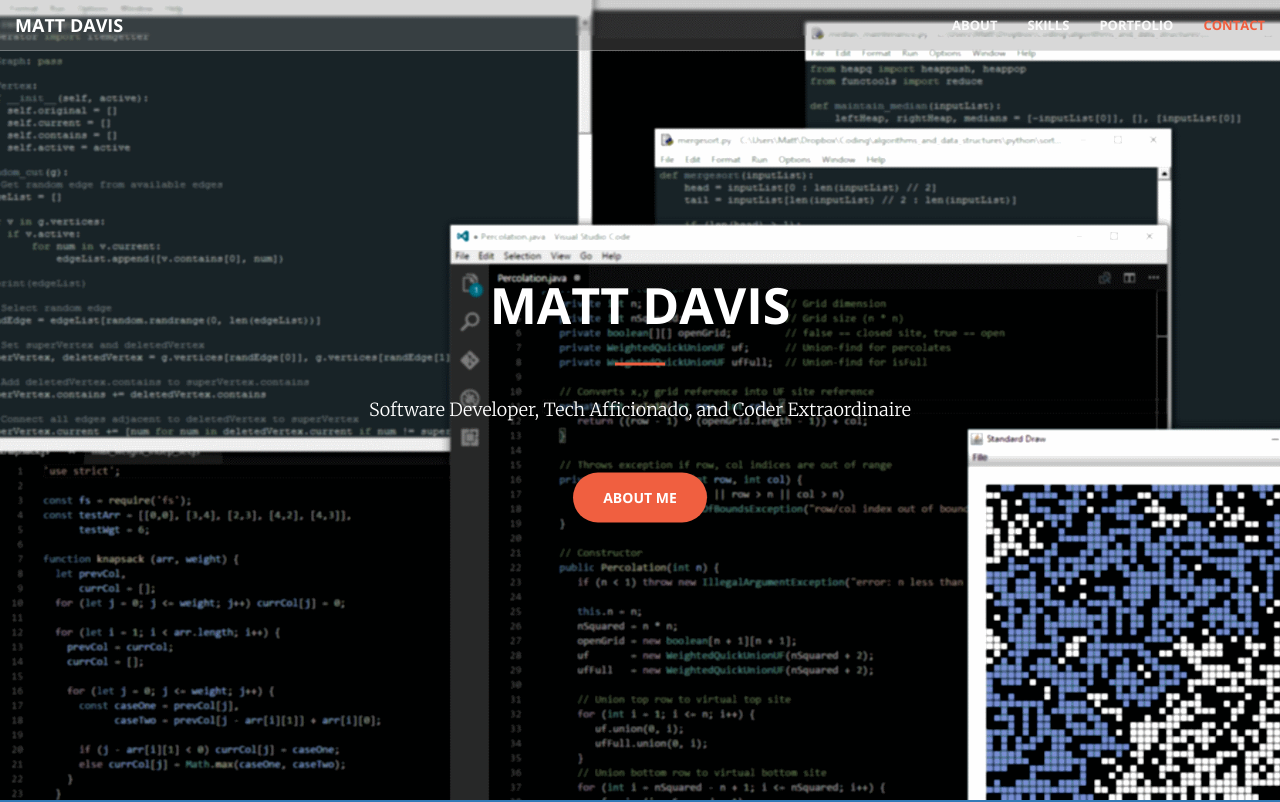
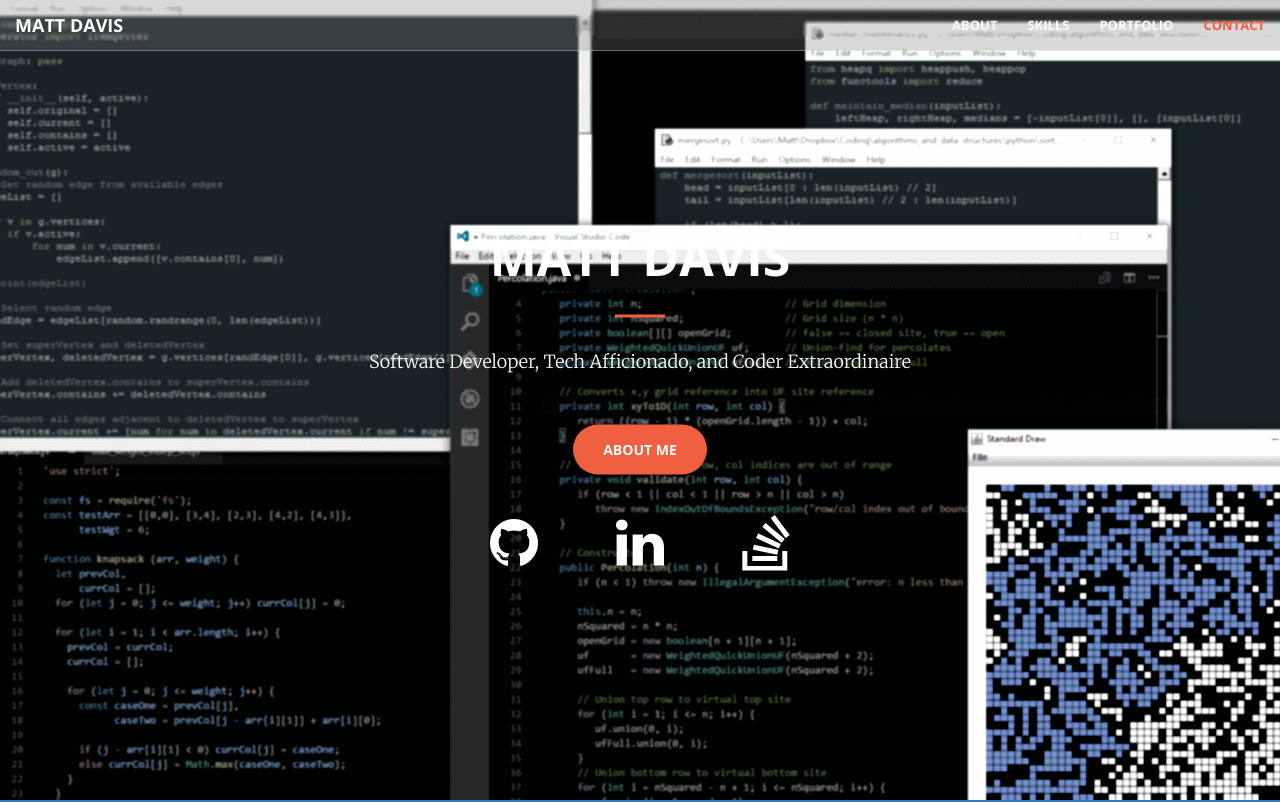
Before and after one commit to mattsplats/mattsplats.github.io, a website: page index.html in a window 1280 px wide. Shown: the top 802 px of the page. Drawn offline with nearby package versions, Linux system fonts and the light colour scheme.

Commit message:
social links added

```diff
--- a/css/creative.css
+++ b/css/creative.css
@@ -425,3 +425,21 @@ body {
 .pad-sides {
   padding: 0 18px;
 }
+
+.social-box {
+  display: flex;
+  justify-content: space-between;
+  width: 300px;
+  margin: auto;
+}
+
+.social-icon {
+  color: white;
+  -webkit-transition: all 0.35s;
+  -moz-transition: all 0.35s;
+  transition: all 0.35s;
+}
+
+.social-icon:hover {
+  color: #F05F40;
+}
--- a/index.html
+++ b/index.html
@@ -75,6 +75,18 @@
                 <hr>
                 <p>Software Developer, Tech Afficionado, and Coder Extraordinaire</p>
                 <a href="#about" class="btn btn-primary btn-xl page-scroll">About Me</a>
+                <br/><br/><br/>
+                <div class="social-box">
+                    <a target="_blank" href="https://github.com/mattsplats">
+                        <i class="social-icon fa fa-4x fa-github sr-icons"></i>
+                    </a>
+                    <a target="_blank" href="https://www.linkedin.com/in/w-mattdavis">
+                        <i class="social-icon fa fa-4x fa-linkedin sr-icons"></i>
+                    </a>
+                    <a target="_blank" href="http://stackoverflow.com/users/6630134/mattsplat">
+                        <i class="social-icon fa fa-4x fa-stack-overflow sr-icons"></i>
+                    </a>
+                </div>
             </div>
         </div>
     </header>
@@ -91,22 +103,22 @@
                         I enjoy teaching - I used to teach the LSAT for Princeton Review - so I started online tutoring late last year.
                         Soon I'll be running Trilogy's first in-person tutoring and I plan on acting as TA for an upcoming class.
                     </p>
-                    <p class="text-faded">
+                    <!--<p class="text-faded">
                         I'm also dedicated to becoming the best programmer I can be, and in that spirit, I have become an avid student of algorithms and data structures.
                         I have completed three of four parts of the Stanford Algorithms specialization on Coursera, covering the full material of Stanford's own algorithms course.
                         I also completed Part I of Princeton's Algorithms Coursera course, which was a great opportunity to practice coding in Java.
-                    </p>
+                    </p>-->
                     <p class="text-faded">
                         Prior to the bootcamp, I ran a small audio/video business with a focus on control systems.
                         I installed and programmed touchscreen and mobile app-based interfaces for controlling A/V, security, and other electronic systems.
                         I also worked on 'drivers' to interface with new components over RS232 and IP via existing APIs.
                     </p>
-                    <p class="text-faded">
+                    <!--<p class="text-faded">
                         I tried my hand at game development years ago when Microsoft's XNA was the 'hot' engine for cross-platform XBox360 and PC development.
                         C# only took a week to get up and running with, as I learned C++ as part of my high school AP CompSci class.
                         Unlike Unity and other engines today, XNA has no native collision detection, so I wrote my own box model for floors/walls and per-pixel detection for projectiles.
                         Microsoft soon abandoned XNA entirely and I moved on, but with the XNA Redistributable it's still possible to run the demo level.
-                    </p>
+                    </p>-->
                     <p class="text-faded">
                         Please check out my projects below.
                         Thanks for visiting!
```
